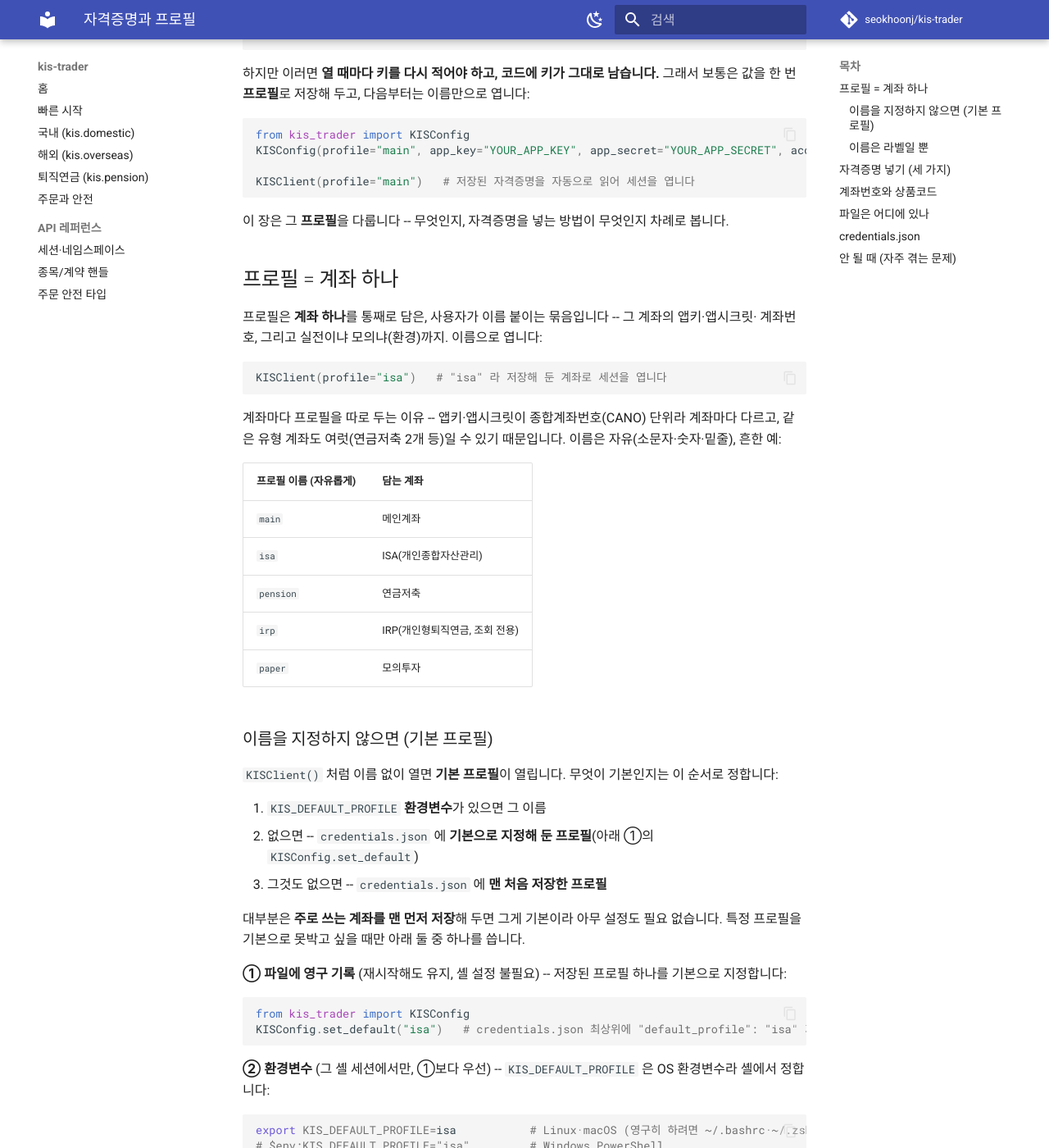
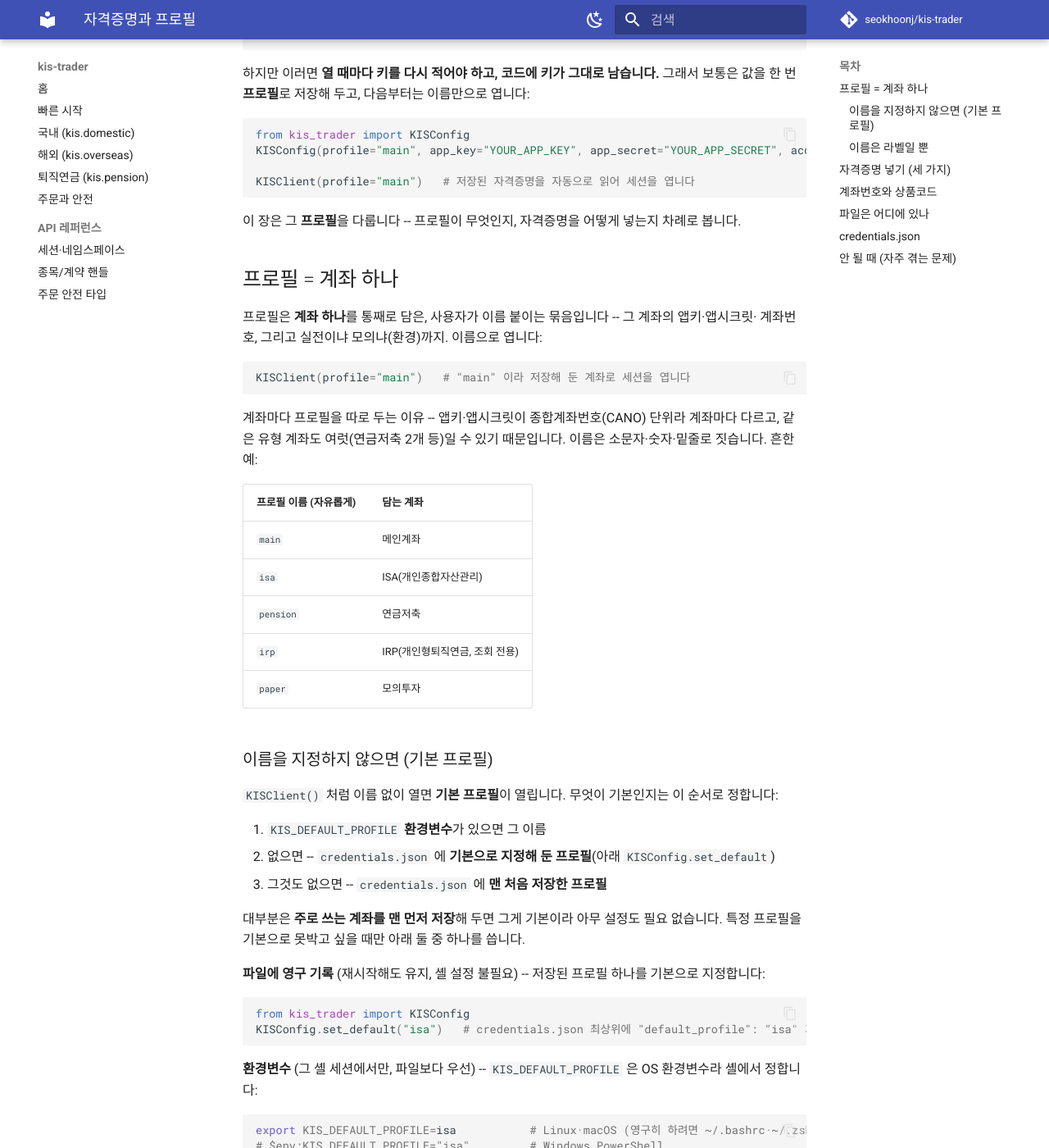
Before and after one commit to seokhoonj/kis-trader, an MkDocs documentation site: the page built from docs/configuration.md, in a window 1280 px wide and 1400 px high, scrolled down 245 px. Shown: the whole window at 82% size. Built offline with MkDocs 1.6.1 and Material for MkDocs 9.7.7, drawn with Linux system fonts in a browser that asks for light colours; comment, search, counter and statistics services are not loaded; some of the changed text lies outside the part shown.

Commit message:
docs: fix awkward spots in the credentials chapter
- Stop reusing circled numbers for two different lists: the default-profile
  section now uses plain labels, leaving ①②③ to the credential methods only.
- Keep one running profile example (`main`) when opening a session.
- Drop the duplicated "free name" note, unify 만든/넣는 wording, write the
  overseas futures product code as `08` (no stray hyphen), and tidy the intro
  sentence.

````diff
--- a/docs/configuration.md
+++ b/docs/configuration.md
@@ -18,7 +18,7 @@ KISConfig(profile="main", app_key="YOUR_APP_KEY", app_secret="YOUR_APP_SECRET",
 KISClient(profile="main")   # 저장된 자격증명을 자동으로 읽어 세션을 엽니다
 ```
 
-이 장은 그 **프로필**을 다룹니다 -- 무엇인지, 자격증명을 넣는 방법이 무엇인지 차례로 봅니다.
+이 장은 그 **프로필**을 다룹니다 -- 프로필이 무엇인지, 자격증명을 어떻게 넣는지 차례로 봅니다.
 
 ## 프로필 = 계좌 하나
 
@@ -26,11 +26,11 @@ KISClient(profile="main")   # 저장된 자격증명을 자동으로 읽어 세
 계좌번호, 그리고 실전이냐 모의냐(환경)까지. 이름으로 엽니다:
 
 ```python
-KISClient(profile="isa")   # "isa" 라 저장해 둔 계좌로 세션을 엽니다
+KISClient(profile="main")   # "main" 이라 저장해 둔 계좌로 세션을 엽니다
 ```
 
 계좌마다 프로필을 따로 두는 이유 -- 앱키·앱시크릿이 종합계좌번호(CANO) 단위라 계좌마다 다르고, 같은
-유형 계좌도 여럿(연금저축 2개 등)일 수 있기 때문입니다. 이름은 자유(소문자·숫자·밑줄), 흔한 예:
+유형 계좌도 여럿(연금저축 2개 등)일 수 있기 때문입니다. 이름은 소문자·숫자·밑줄로 짓습니다. 흔한 예:
 
 | 프로필 이름 (자유롭게) | 담는 계좌 |
 |---|---|
@@ -45,20 +45,20 @@ KISClient(profile="isa")   # "isa" 라 저장해 둔 계좌로 세션을 엽니
 `KISClient()` 처럼 이름 없이 열면 **기본 프로필**이 열립니다. 무엇이 기본인지는 이 순서로 정합니다:
 
 1. `KIS_DEFAULT_PROFILE` **환경변수**가 있으면 그 이름
-2. 없으면 -- `credentials.json` 에 **기본으로 지정해 둔 프로필**(아래 ①의 `KISConfig.set_default`)
+2. 없으면 -- `credentials.json` 에 **기본으로 지정해 둔 프로필**(아래 `KISConfig.set_default`)
 3. 그것도 없으면 -- `credentials.json` 에 **맨 처음 저장한 프로필**
 
 대부분은 **주로 쓰는 계좌를 맨 먼저 저장**해 두면 그게 기본이라 아무 설정도 필요 없습니다. 특정 프로필을
 기본으로 못박고 싶을 때만 아래 둘 중 하나를 씁니다.
 
-**① 파일에 영구 기록** (재시작해도 유지, 셸 설정 불필요) -- 저장된 프로필 하나를 기본으로 지정합니다:
+**파일에 영구 기록** (재시작해도 유지, 셸 설정 불필요) -- 저장된 프로필 하나를 기본으로 지정합니다:
 
 ```python
 from kis_trader import KISConfig
 KISConfig.set_default("isa")   # credentials.json 최상위에 "default_profile": "isa" 기록
 ```
 
-**② 환경변수** (그 셸 세션에서만, ①보다 우선) -- `KIS_DEFAULT_PROFILE` 은 OS 환경변수라 셸에서 정합니다:
+**환경변수** (그 셸 세션에서만, 파일보다 우선) -- `KIS_DEFAULT_PROFILE` 은 OS 환경변수라 셸에서 정합니다:
 
 ```bash
 export KIS_DEFAULT_PROFILE=isa           # Linux·macOS (영구히 하려면 ~/.bashrc·~/.zshrc 에 추가)
@@ -127,7 +127,7 @@ CLI 에서도 `--profile` 로 계좌·환경을 고릅니다: `kis --profile isa
 ## 계좌번호와 상품코드
 
 계좌번호 = **종합계좌번호(8자리)-상품코드(2자리)** (예: `12345678-01`). 같은 종합계좌라도 거래 상품마다
-상품코드가 다릅니다(해외 주식은 위탁 `01`, 해외 선물옵션은 `-08`).
+상품코드가 다릅니다(해외 주식은 위탁 `01`, 해외 선물옵션은 `08`).
 
 | 상품코드 | 상품 | 조회 | 주문 |
 |:--:|---|:--:|:--:|
````
Also changed, not shown: other parts of docs/configuration.md (+1 -1 lines).
